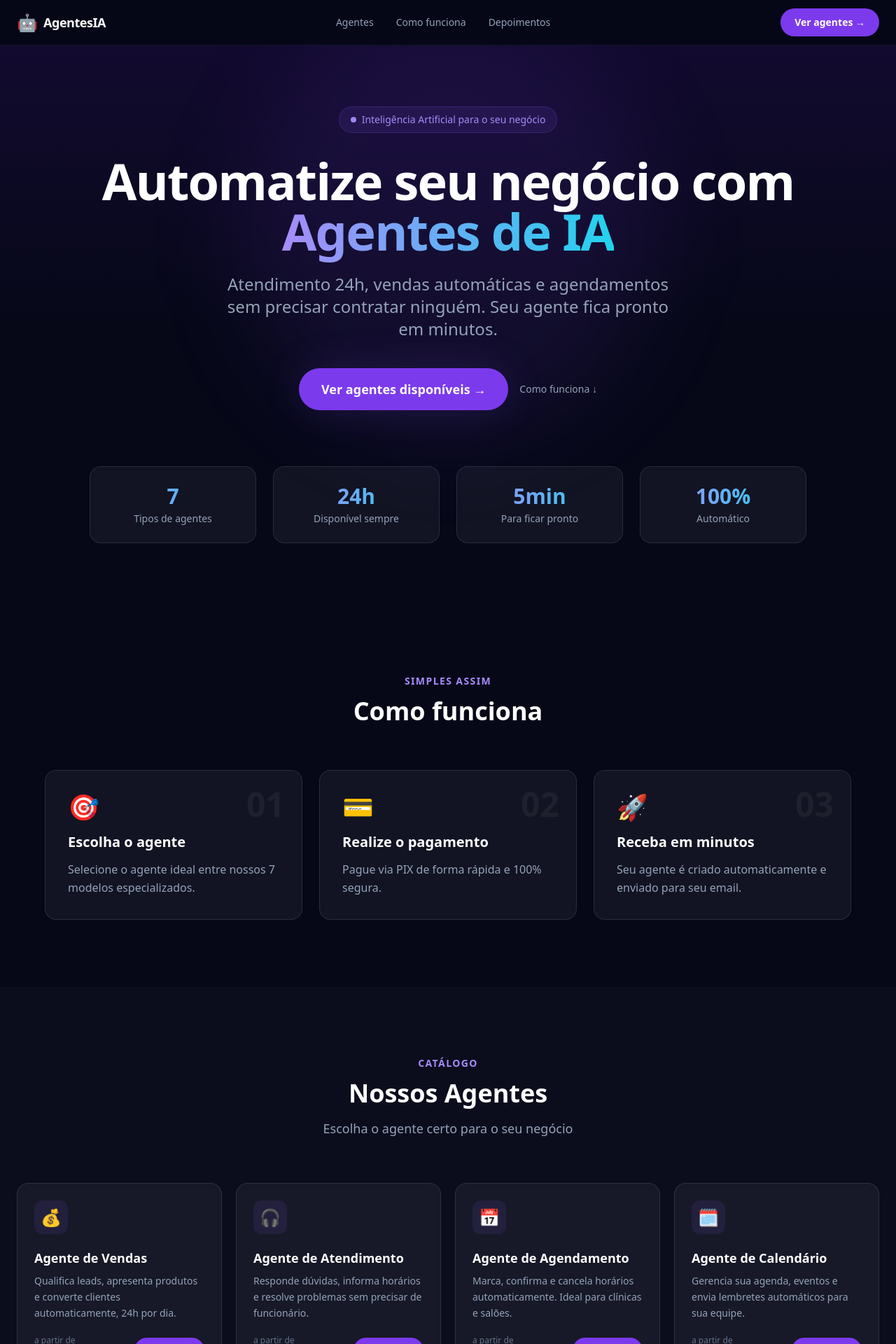
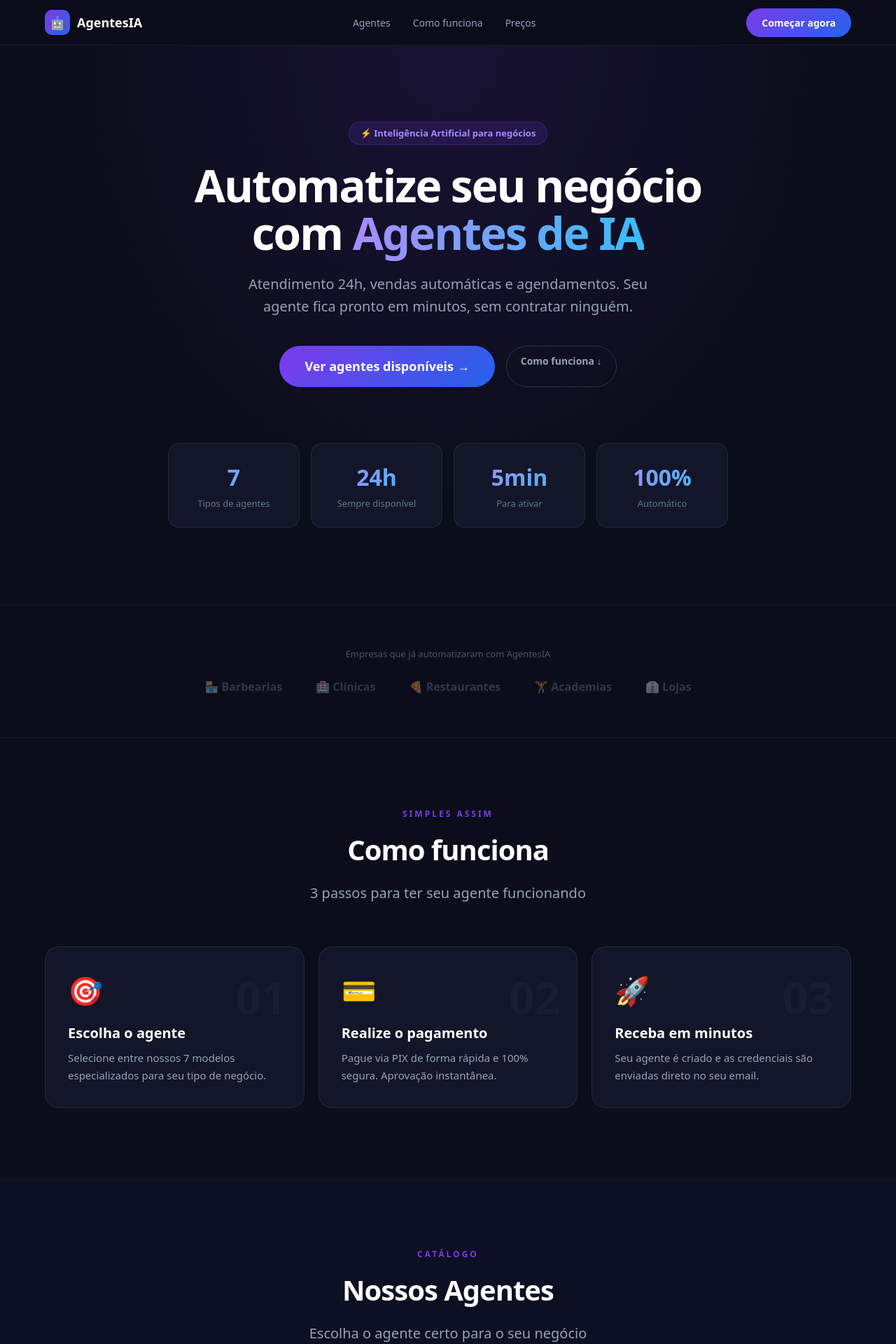
Before and after one commit to yannh933-a11y/Agentes-AI, a Next.js app in the folder frontend/: page / in a window 1280 px wide. Shown: the top 1920 px of the page at 70% size. Built offline with nearby package versions, Linux system fonts and the light colour scheme.

Commit message:
redesign: novo visual profissional - homepage, navbar, footer

```diff
--- a/frontend/src/app/globals.css
+++ b/frontend/src/app/globals.css
@@ -2,21 +2,4 @@
 @tailwind components;
 @tailwind utilities;
 
-@layer base {
-  body {
-    background-color: #060818;
-    color: #f1f5f9;
-  }
-}
-
-@layer utilities {
-  .gradient-text {
-    @apply bg-gradient-to-r from-violet-400 to-cyan-400 bg-clip-text text-transparent;
-  }
-  .glass-card {
-    @apply bg-white/5 border border-white/10 rounded-2xl backdrop-blur-sm;
-  }
-  .glow {
-    box-shadow: 0 0 60px rgba(139, 92, 246, 0.15);
-  }
-}
+body { background-color: #0b0d1a; color: #ffffff; }
--- a/frontend/src/app/layout.js
+++ b/frontend/src/app/layout.js
@@ -2,13 +2,13 @@ import './globals.css';
 
 export const metadata = {
   title: 'AgentesIA — Automatize seu negócio com Inteligência Artificial',
-  description: 'Agentes de IA prontos para o seu negócio. Atendimento 24h, vendas automáticas, agendamento e muito mais. Sem contratar funcionários.',
+  description: 'Agentes de IA prontos para o seu negócio.',
 };
 
 export default function RootLayout({ children }) {
   return (
     <html lang="pt-BR">
-      <body className="bg-[#060818] text-white antialiased">
+      <body style={{backgroundColor:'#0b0d1a',color:'#fff',margin:0,fontFamily:'system-ui,sans-serif'}}>
         <Navbar />
         {children}
         <Footer />
@@ -19,22 +19,19 @@ export default function RootLayout({ children }) {
 
 function Navbar() {
   return (
-    <header className="fixed top-0 left-0 right-0 z-50 border-b border-white/5 bg-[#060818]/80 backdrop-blur-xl">
-      <div className="max-w-7xl mx-auto px-6 h-16 flex items-center justify-between">
-        <a href="/" className="flex items-center gap-2">
-          <span className="text-2xl">🤖</span>
-          <span className="font-bold text-lg tracking-tight">AgentesIA</span>
+    <header style={{position:'fixed',top:0,left:0,right:0,zIndex:50,borderBottom:'1px solid rgba(255,255,255,0.06)',backdropFilter:'blur(20px)',backgroundColor:'rgba(11,13,26,0.9)'}}>
+      <div style={{maxWidth:1200,margin:'0 auto',padding:'0 24px',height:64,display:'flex',alignItems:'center',justifyContent:'space-between'}}>
+        <a href="/" style={{display:'flex',alignItems:'center',gap:10,textDecoration:'none'}}>
+          <div style={{width:36,height:36,background:'linear-gradient(135deg,#7c3aed,#2563eb)',borderRadius:10,display:'flex',alignItems:'center',justifyContent:'center',fontSize:18}}>🤖</div>
+          <span style={{fontWeight:800,fontSize:18,color:'#fff'}}>AgentesIA</span>
         </a>
-        <nav className="hidden md:flex items-center gap-8 text-sm text-slate-400">
-          <a href="/agentes" className="hover:text-white transition">Agentes</a>
-          <a href="#como-funciona" className="hover:text-white transition">Como funciona</a>
-          <a href="#depoimentos" className="hover:text-white transition">Depoimentos</a>
+        <nav style={{display:'flex',alignItems:'center',gap:32}}>
+          {[['Agentes','/agentes'],['Como funciona','#como-funciona'],['Preços','#precos']].map(([l,h])=>(
+            <a key={l} href={h} style={{color:'#94a3b8',textDecoration:'none',fontSize:14,fontWeight:500}}>{l}</a>
+          ))}
         </nav>
-        <a
-          href="/agentes"
-          className="bg-violet-600 hover:bg-violet-500 text-white text-sm font-semibold px-5 py-2.5 rounded-full transition"
-        >
-          Ver agentes →
+        <a href="/agentes" style={{background:'linear-gradient(135deg,#7c3aed,#2563eb)',color:'#fff',textDecoration:'none',fontWeight:700,padding:'10px 22px',borderRadius:999,fontSize:14}}>
+          Começar agora
         </a>
       </div>
     </header>
@@ -43,17 +40,17 @@ function Navbar() {
 
 function Footer() {
   return (
-    <footer className="border-t border-white/5 py-12 px-6">
-      <div className="max-w-7xl mx-auto flex flex-col md:flex-row items-center justify-between gap-4 text-sm text-slate-500">
-        <div className="flex items-center gap-2">
-          <span className="text-lg">🤖</span>
-          <span className="font-semibold text-slate-400">AgentesIA</span>
+    <footer style={{borderTop:'1px solid rgba(255,255,255,0.06)',padding:'48px 24px',backgroundColor:'#0b0d1a'}}>
+      <div style={{maxWidth:1200,margin:'0 auto',display:'flex',flexWrap:'wrap',justifyContent:'space-between',alignItems:'center',gap:16}}>
+        <div style={{display:'flex',alignItems:'center',gap:10}}>
+          <div style={{width:32,height:32,background:'linear-gradient(135deg,#7c3aed,#2563eb)',borderRadius:8,display:'flex',alignItems:'center',justifyContent:'center',fontSize:16}}>🤖</div>
+          <span style={{fontWeight:700,color:'#fff'}}>AgentesIA</span>
         </div>
-        <p>© {new Date().getFullYear()} AgentesIA — Todos os direitos reservados</p>
-        <div className="flex gap-6">
-          <a href="/agentes" className="hover:text-slate-300 transition">Agentes</a>
-          <a href="#" className="hover:text-slate-300 transition">Termos</a>
-          <a href="#" className="hover:text-slate-300 transition">Privacidade</a>
+        <p style={{color:'#475569',fontSize:13}}>© {new Date().getFullYear()} AgentesIA — Todos os direitos reservados</p>
+        <div style={{display:'flex',gap:24}}>
+          {['Agentes','Termos','Privacidade'].map(l=>(
+            <a key={l} href="#" style={{color:'#64748b',textDecoration:'none',fontSize:13}}>{l}</a>
+          ))}
         </div>
       </div>
     </footer>
--- a/frontend/src/app/page.js
+++ b/frontend/src/app/page.js
@@ -1,113 +1,107 @@
 import Link from 'next/link';
 import { agentes } from '../lib/agentes';
 
+const s = {
+  section: { padding: '100px 24px', maxWidth: 1200, margin: '0 auto' },
+  center: { textAlign: 'center' },
+  tag: { display:'inline-block', background:'rgba(124,58,237,0.15)', color:'#a78bfa', border:'1px solid rgba(124,58,237,0.3)', borderRadius:999, padding:'6px 16px', fontSize:13, fontWeight:600, marginBottom:24 },
+  h1: { fontSize:64, fontWeight:900, lineHeight:1.05, letterSpacing:'-2px', marginBottom:24 },
+  h2: { fontSize:40, fontWeight:800, letterSpacing:'-1px', marginBottom:16 },
+  sub: { color:'#94a3b8', fontSize:20, lineHeight:1.6, maxWidth:600, margin:'0 auto 40px' },
+  btn: { display:'inline-block', background:'linear-gradient(135deg,#7c3aed,#2563eb)', color:'#fff', fontWeight:700, padding:'16px 36px', borderRadius:999, fontSize:18, textDecoration:'none', border:'none', cursor:'pointer' },
+  btnSm: { display:'inline-block', background:'linear-gradient(135deg,#7c3aed,#2563eb)', color:'#fff', fontWeight:600, padding:'10px 20px', borderRadius:999, fontSize:14, textDecoration:'none' },
+  card: { background:'#131629', border:'1px solid rgba(255,255,255,0.08)', borderRadius:20, padding:32 },
+  cardHover: { background:'#131629', border:'1px solid rgba(124,58,237,0.2)', borderRadius:20, padding:28, transition:'all 0.3s' },
+  grid3: { display:'grid', gridTemplateColumns:'repeat(auto-fit,minmax(300px,1fr))', gap:20 },
+  grid4: { display:'grid', gridTemplateColumns:'repeat(auto-fit,minmax(260px,1fr))', gap:16 },
+  stat: { background:'#131629', border:'1px solid rgba(255,255,255,0.08)', borderRadius:16, padding:'24px 16px', textAlign:'center' },
+  purple: { background:'linear-gradient(90deg,#a78bfa,#38bdf8)', WebkitBackgroundClip:'text', WebkitTextFillColor:'transparent' },
+  label: { color:'#7c3aed', fontSize:12, fontWeight:700, textTransform:'uppercase', letterSpacing:3, marginBottom:12 },
+};
+
 export default function Home() {
   return (
-    <main className="pt-16">
+    <main style={{paddingTop:64}}>
 
       {/* HERO */}
-      <section className="relative min-h-screen flex items-center justify-center px-6 overflow-hidden">
-        {/* Fundo com gradiente */}
-        <div className="absolute inset-0 bg-gradient-to-b from-violet-950/30 via-[#060818] to-[#060818]" />
-        <div className="absolute top-1/3 left-1/2 -translate-x-1/2 -translate-y-1/2 w-[600px] h-[600px] bg-violet-600/10 rounded-full blur-3xl" />
-
-        <div className="relative z-10 max-w-5xl mx-auto text-center">
-          <div className="inline-flex items-center gap-2 bg-violet-500/10 border border-violet-500/20 text-violet-400 text-sm font-medium px-4 py-2 rounded-full mb-8">
-            <span className="w-2 h-2 bg-violet-400 rounded-full animate-pulse" />
-            Inteligência Artificial para o seu negócio
+      <section style={{minHeight:'100vh',display:'flex',alignItems:'center',justifyContent:'center',padding:'0 24px',position:'relative',overflow:'hidden',background:'radial-gradient(ellipse at 50% 0%, rgba(124,58,237,0.12) 0%, transparent 60%)'}}>
+        <div style={{...s.center,maxWidth:800,position:'relative',zIndex:1}}>
+          <div style={s.tag}>⚡ Inteligência Artificial para negócios</div>
+          <h1 style={s.h1}>
+            Automatize seu negócio com <span style={s.purple}>Agentes de IA</span>
+          </h1>
+          <p style={s.sub}>
+            Atendimento 24h, vendas automáticas e agendamentos. Seu agente fica pronto em minutos, sem contratar ninguém.
+          </p>
+          <div style={{display:'flex',gap:16,justifyContent:'center',flexWrap:'wrap'}}>
+            <Link href="/agentes" style={s.btn}>Ver agentes disponíveis →</Link>
+            <a href="#como-funciona" style={{...s.btnSm,background:'transparent',border:'1px solid rgba(255,255,255,0.15)',color:'#94a3b8'}}>Como funciona ↓</a>
           </div>
 
-          <h1 className="text-5xl md:text-7xl font-bold leading-tight tracking-tight mb-6">
-            Automatize seu negócio com{' '}
-            <span className="gradient-text">Agentes de IA</span>
-          </h1>
-
-          <p className="text-slate-400 text-xl md:text-2xl max-w-2xl mx-auto mb-10 leading-relaxed">
-            Atendimento 24h, vendas automáticas e agendamentos sem precisar contratar ninguém.
-            Seu agente fica pronto em minutos.
-          </p>
-
-          <div className="flex flex-col sm:flex-row items-center justify-center gap-4">
-            <Link
-              href="/agentes"
-              className="bg-violet-600 hover:bg-violet-500 text-white font-bold px-8 py-4 rounded-full text-lg transition glow"
-            >
-              Ver agentes disponíveis →
-            </Link>
-            <a href="#como-funciona" className="text-slate-400 hover:text-white transition text-sm font-medium">
-              Como funciona ↓
-            </a>
-          </div>
-
-          {/* Stats */}
-          <div className="mt-20 grid grid-cols-2 md:grid-cols-4 gap-6">
-            {[
-              { num: '7', label: 'Tipos de agentes' },
-              { num: '24h', label: 'Disponível sempre' },
-              { num: '5min', label: 'Para ficar pronto' },
-              { num: '100%', label: 'Automático' },
-            ].map((s) => (
-              <div key={s.label} className="glass-card p-6 text-center">
-                <p className="text-3xl font-bold gradient-text">{s.num}</p>
-                <p className="text-slate-400 text-sm mt-1">{s.label}</p>
+          <div style={{display:'grid',gridTemplateColumns:'repeat(4,1fr)',gap:16,marginTop:80}}>
+            {[['7','Tipos de agentes'],['24h','Sempre disponível'],['5min','Para ativar'],['100%','Automático']].map(([n,l])=>(
+              <div key={l} style={s.stat}>
+                <p style={{fontSize:32,fontWeight:800,...s.purple}}>{n}</p>
+                <p style={{color:'#64748b',fontSize:13,marginTop:4}}>{l}</p>
               </div>
             ))}
           </div>
         </div>
       </section>
 
-      {/* COMO FUNCIONA */}
-      <section id="como-funciona" className="py-24 px-6">
-        <div className="max-w-6xl mx-auto">
-          <div className="text-center mb-16">
-            <span className="text-violet-400 text-sm font-semibold uppercase tracking-widest">Simples assim</span>
-            <h2 className="text-4xl font-bold text-white mt-3">Como funciona</h2>
-          </div>
-          <div className="grid grid-cols-1 md:grid-cols-3 gap-6 relative">
-            {[
-              { num: '01', icon: '🎯', titulo: 'Escolha o agente', desc: 'Selecione o agente ideal entre nossos 7 modelos especializados.' },
-              { num: '02', icon: '💳', titulo: 'Realize o pagamento', desc: 'Pague via PIX de forma rápida e 100% segura.' },
-              { num: '03', icon: '🚀', titulo: 'Receba em minutos', desc: 'Seu agente é criado automaticamente e enviado para seu email.' },
-            ].map((item, i) => (
-              <div key={item.num} className="glass-card p-8 relative">
-                <span className="absolute top-6 right-6 text-5xl font-bold text-white/5">{item.num}</span>
-                <span className="text-4xl mb-4 block">{item.icon}</span>
-                <h3 className="text-white text-xl font-bold mb-3">{item.titulo}</h3>
-                <p className="text-slate-400 leading-relaxed">{item.desc}</p>
-              </div>
+      {/* LOGOS / CONFIANÇA */}
+      <section style={{padding:'60px 24px',borderTop:'1px solid rgba(255,255,255,0.04)',borderBottom:'1px solid rgba(255,255,255,0.04)'}}>
+        <div style={{maxWidth:800,margin:'0 auto',textAlign:'center'}}>
+          <p style={{color:'#475569',fontSize:13,fontWeight:500,marginBottom:24}}>Empresas que já automatizaram com AgentesIA</p>
+          <div style={{display:'flex',justifyContent:'center',gap:48,flexWrap:'wrap',opacity:0.4}}>
+            {['🏪 Barbearias','🏥 Clínicas','🍕 Restaurantes','🏋️ Academias','👔 Lojas'].map(n=>(
+              <span key={n} style={{fontSize:16,color:'#64748b',fontWeight:600}}>{n}</span>
             ))}
           </div>
         </div>
       </section>
 
+      {/* COMO FUNCIONA */}
+      <section id="como-funciona" style={{...s.section,...s.center}}>
+        <p style={s.label}>Simples assim</p>
+        <h2 style={s.h2}>Como funciona</h2>
+        <p style={{...s.sub,marginBottom:60}}>3 passos para ter seu agente funcionando</p>
+        <div style={s.grid3}>
+          {[
+            ['01','🎯','Escolha o agente','Selecione entre nossos 7 modelos especializados para seu tipo de negócio.'],
+            ['02','💳','Realize o pagamento','Pague via PIX de forma rápida e 100% segura. Aprovação instantânea.'],
+            ['03','🚀','Receba em minutos','Seu agente é criado e as credenciais são enviadas direto no seu email.'],
+          ].map(([num,icon,titulo,desc])=>(
+            <div key={num} style={{...s.card,position:'relative',textAlign:'left'}}>
+              <span style={{position:'absolute',top:24,right:24,fontSize:64,fontWeight:900,color:'rgba(255,255,255,0.03)'}}>{num}</span>
+              <span style={{fontSize:40,display:'block',marginBottom:16}}>{icon}</span>
+              <h3 style={{fontSize:20,fontWeight:700,marginBottom:8}}>{titulo}</h3>
+              <p style={{color:'#94a3b8',lineHeight:1.7,fontSize:15}}>{desc}</p>
+            </div>
+          ))}
+        </div>
+      </section>
+
       {/* AGENTES */}
-      <section className="py-24 px-6 bg-white/[0.02]">
-        <div className="max-w-7xl mx-auto">
-          <div className="text-center mb-16">
-            <span className="text-violet-400 text-sm font-semibold uppercase tracking-widest">Catálogo</span>
-            <h2 className="text-4xl font-bold text-white mt-3">Nossos Agentes</h2>
-            <p className="text-slate-400 mt-4 text-lg">Escolha o agente certo para o seu negócio</p>
-          </div>
-
-          <div className="grid grid-cols-1 sm:grid-cols-2 lg:grid-cols-3 xl:grid-cols-4 gap-5">
-            {agentes.map((agente) => (
-              <div key={agente.slug} className="glass-card p-6 flex flex-col hover:border-violet-500/30 hover:bg-white/[0.07] transition group">
-                <div className="w-12 h-12 bg-violet-500/10 rounded-xl flex items-center justify-center text-2xl mb-5">
-                  {agente.emoji}
+      <section id="precos" style={{padding:'100px 24px',background:'#0d0f22'}}>
+        <div style={{maxWidth:1200,margin:'0 auto',...s.center}}>
+          <p style={s.label}>Catálogo</p>
+          <h2 style={s.h2}>Nossos Agentes</h2>
+          <p style={{...s.sub,marginBottom:60}}>Escolha o agente certo para o seu negócio</p>
+          <div style={s.grid4}>
+            {agentes.map((a)=>(
+              <div key={a.slug} style={{...s.cardHover,display:'flex',flexDirection:'column',textAlign:'left'}}>
+                <div style={{width:48,height:48,background:'rgba(124,58,237,0.12)',borderRadius:14,display:'flex',alignItems:'center',justifyContent:'center',fontSize:24,marginBottom:20}}>
+                  {a.emoji}
                 </div>
-                <h3 className="text-white font-bold text-lg mb-2">{agente.nome}</h3>
-                <p className="text-slate-400 text-sm flex-1 mb-5 leading-relaxed">{agente.descricao}</p>
-                <div className="flex items-center justify-between mt-auto">
+                <h3 style={{fontSize:17,fontWeight:700,marginBottom:8}}>{a.nome}</h3>
+                <p style={{color:'#94a3b8',fontSize:14,lineHeight:1.6,flex:1,marginBottom:20}}>{a.descricao}</p>
+                <div style={{display:'flex',alignItems:'center',justifyContent:'space-between',paddingTop:16,borderTop:'1px solid rgba(255,255,255,0.06)'}}>
                   <div>
-                    <p className="text-slate-500 text-xs">a partir de</p>
-                    <p className="text-violet-400 font-bold text-lg">R$ {agente.preco}<span className="text-xs text-slate-500">/mês</span></p>
+                    <p style={{color:'#64748b',fontSize:11}}>a partir de</p>
+                    <p style={{color:'#a78bfa',fontWeight:700,fontSize:20}}>R$ {a.preco}<span style={{fontSize:12,color:'#64748b'}}>/mês</span></p>
                   </div>
-                  <Link
-                    href={`/agentes/${agente.slug}`}
-                    className="bg-violet-600 hover:bg-violet-500 text-white text-sm font-semibold px-4 py-2 rounded-full transition"
-                  >
-                    Contratar
-                  </Link>
+                  <Link href={`/agentes/${a.slug}`} style={s.btnSm}>Contratar</Link>
                 </div>
               </div>
             ))}
@@ -116,53 +110,35 @@ export default function Home() {
       </section>
 
       {/* DEPOIMENTOS */}
-      <section id="depoimentos" className="py-24 px-6">
-        <div className="max-w-6xl mx-auto">
-          <div className="text-center mb-16">
-            <span className="text-violet-400 text-sm font-semibold uppercase tracking-widest">Clientes</span>
-            <h2 className="text-4xl font-bold text-white mt-3">Quem já usa</h2>
-          </div>
-          <div className="grid grid-cols-1 md:grid-cols-3 gap-6">
-            {[
-              { nome: 'Carlos M.', cargo: 'Dono de barbearia', texto: 'O agente de agendamento mudou minha vida. Não perco mais cliente por não atender o telefone.', estrelas: 5 },
-              { nome: 'Ana L.', cargo: 'Clínica estética', texto: 'Meu atendimento é 24h agora. Os clientes adoram poder tirar dúvidas a qualquer hora.', estrelas: 5 },
-              { nome: 'Pedro S.', cargo: 'Loja online', texto: 'As vendas aumentaram 40% depois que coloquei o agente de vendas. Vale cada centavo.', estrelas: 5 },
-            ].map((d) => (
-              <div key={d.nome} className="glass-card p-8">
-                <div className="flex gap-1 mb-4">
-                  {Array(d.estrelas).fill(0).map((_, i) => (
-                    <span key={i} className="text-yellow-400">★</span>
-                  ))}
-                </div>
-                <p className="text-slate-300 leading-relaxed mb-6">"{d.texto}"</p>
-                <div>
-                  <p className="text-white font-semibold">{d.nome}</p>
-                  <p className="text-slate-500 text-sm">{d.cargo}</p>
-                </div>
+      <section style={{...s.section,...s.center}}>
+        <p style={s.label}>Clientes</p>
+        <h2 style={s.h2}>O que nossos clientes dizem</h2>
+        <div style={{...s.grid3,marginTop:48}}>
+          {[
+            ['Carlos M.','Barbearia Premium','O agente de agendamento mudou minha vida. Não perco mais cliente por não atender o telefone. Funciona 24h!'],
+            ['Ana L.','Clínica Estética','Meu atendimento agora é automático. Os clientes adoram poder tirar dúvidas a qualquer hora do dia.'],
+            ['Pedro S.','Loja Online','As vendas aumentaram 40% depois que coloquei o agente de vendas. Melhor investimento que fiz.'],
+          ].map(([nome,cargo,texto])=>(
+            <div key={nome} style={{...s.card,textAlign:'left'}}>
+              <div style={{display:'flex',gap:4,marginBottom:16}}>
+                {[1,2,3,4,5].map(i=><span key={i} style={{color:'#facc15',fontSize:16}}>★</span>)}
               </div>
-            ))}
-          </div>
+              <p style={{color:'#cbd5e1',lineHeight:1.7,fontSize:15,marginBottom:24}}>"{texto}"</p>
+              <div style={{borderTop:'1px solid rgba(255,255,255,0.06)',paddingTop:16}}>
+                <p style={{fontWeight:700,fontSize:15}}>{nome}</p>
+                <p style={{color:'#64748b',fontSize:13}}>{cargo}</p>
+              </div>
+            </div>
+          ))}
         </div>
       </section>
 
-      {/* CTA FINAL */}
-      <section className="py-24 px-6">
-        <div className="max-w-4xl mx-auto text-center glass-card p-16 relative overflow-hidden glow">
-          <div className="absolute inset-0 bg-gradient-to-br from-violet-600/10 to-cyan-600/5" />
-          <div className="relative z-10">
-            <h2 className="text-4xl md:text-5xl font-bold text-white mb-6">
-              Pronto para automatizar<br />seu negócio?
-            </h2>
-            <p className="text-slate-400 text-lg mb-10">
-              Escolha seu agente e tenha ele funcionando em menos de 5 minutos.
-            </p>
-            <Link
-              href="/agentes"
-              className="bg-violet-600 hover:bg-violet-500 text-white font-bold px-10 py-5 rounded-full text-xl transition inline-block"
-            >
-              Começar agora →
-            </Link>
-          </div>
+      {/* CTA */}
+      <section style={{padding:'100px 24px'}}>
+        <div style={{maxWidth:800,margin:'0 auto',textAlign:'center',background:'linear-gradient(135deg,rgba(124,58,237,0.15),rgba(37,99,235,0.1))',border:'1px solid rgba(124,58,237,0.2)',borderRadius:28,padding:'80px 48px',boxShadow:'0 0 80px rgba(124,58,237,0.1)'}}>
+          <h2 style={{fontSize:44,fontWeight:900,letterSpacing:'-1px',marginBottom:16}}>Pronto para automatizar?</h2>
+          <p style={{color:'#94a3b8',fontSize:18,marginBottom:40,maxWidth:500,margin:'0 auto 40px'}}>Escolha seu agente e tenha ele funcionando em menos de 5 minutos.</p>
+          <Link href="/agentes" style={{...s.btn,fontSize:20,padding:'18px 44px'}}>Começar agora →</Link>
         </div>
       </section>
 
```
